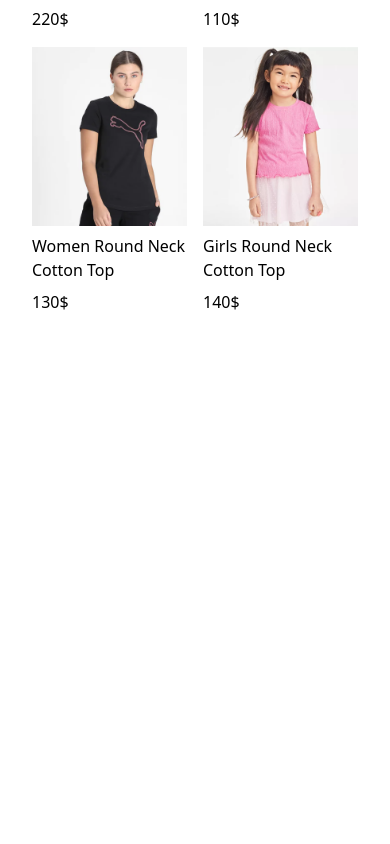
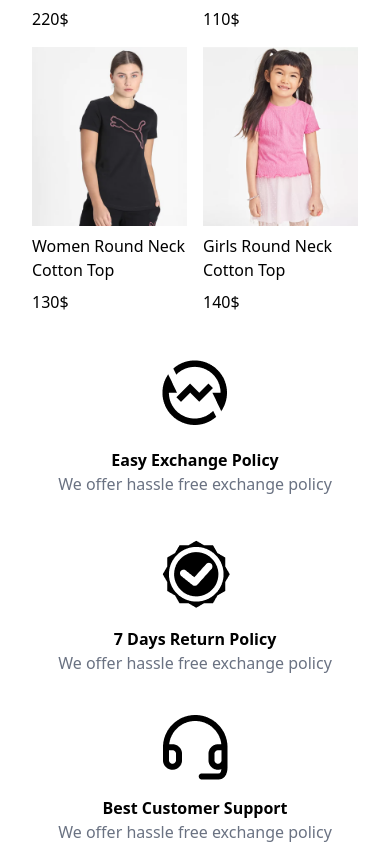
Before and after one commit to SalahHubb/forever-ecommerce, a React (Vite) app in the folder client/: page / in a window 390 px wide. Shown: the part 2953-3797 px from the top of the page. Before the commit the page ends 3267 px from the top, so only its background shows below. Built offline with nearby package versions, Linux system fonts and the light colour scheme.

Commit message:
Add a responsive policies section

```diff
--- /dev/null
+++ b/client/src/components/Policies.jsx
@@ -0,0 +1,34 @@
+import React from "react";
+import { assets } from "../assets/frontend_assets/assets";
+
+const Policies = () => {
+  return (
+    <div className=" mt-10 flex flex-col items-center space-y-10 md:flex-row md:justify-around md:space-y-0">
+      <div className="flex flex-col items-center">
+        <img src={assets.exchange_icon} alt="" />
+        <p className="mt-4 font-semibold">Easy Exchange Policy</p>
+        <p className="text-center text-gray-500">
+          We offer hassle free exchange policy
+        </p>
+      </div>
+
+      <div className="flex flex-col items-center">
+        <img src={assets.quality_icon} alt="" />
+        <p className="mt-4 font-semibold">7 Days Return Policy</p>
+        <p className="text-center text-gray-500">
+          We offer hassle free exchange policy
+        </p>
+      </div>
+
+      <div className="flex flex-col items-center">
+        <img src={assets.support_img} className="justify-self-start" />
+        <p className="mt-4 font-semibold">Best Customer Support</p>
+        <p className="text-center text-gray-500">
+          We offer hassle free exchange policy
+        </p>
+      </div>
+    </div>
+  );
+};
+
+export default Policies;
--- a/client/src/pages/Home.jsx
+++ b/client/src/pages/Home.jsx
@@ -4,6 +4,7 @@ import { assets } from "../assets/frontend_assets/assets";
 import Hero from "../components/Hero";
 import LatestCollection from "../components/LatestCollection";
 import BestSellers from "../components/BestSellers";
+import Policies from "../components/Policies";
 
 const Home = () => {
   return (
@@ -11,6 +12,7 @@ const Home = () => {
       <Hero />
       <LatestCollection />
       <BestSellers />
+      <Policies />
     </div>
   );
 };
```
